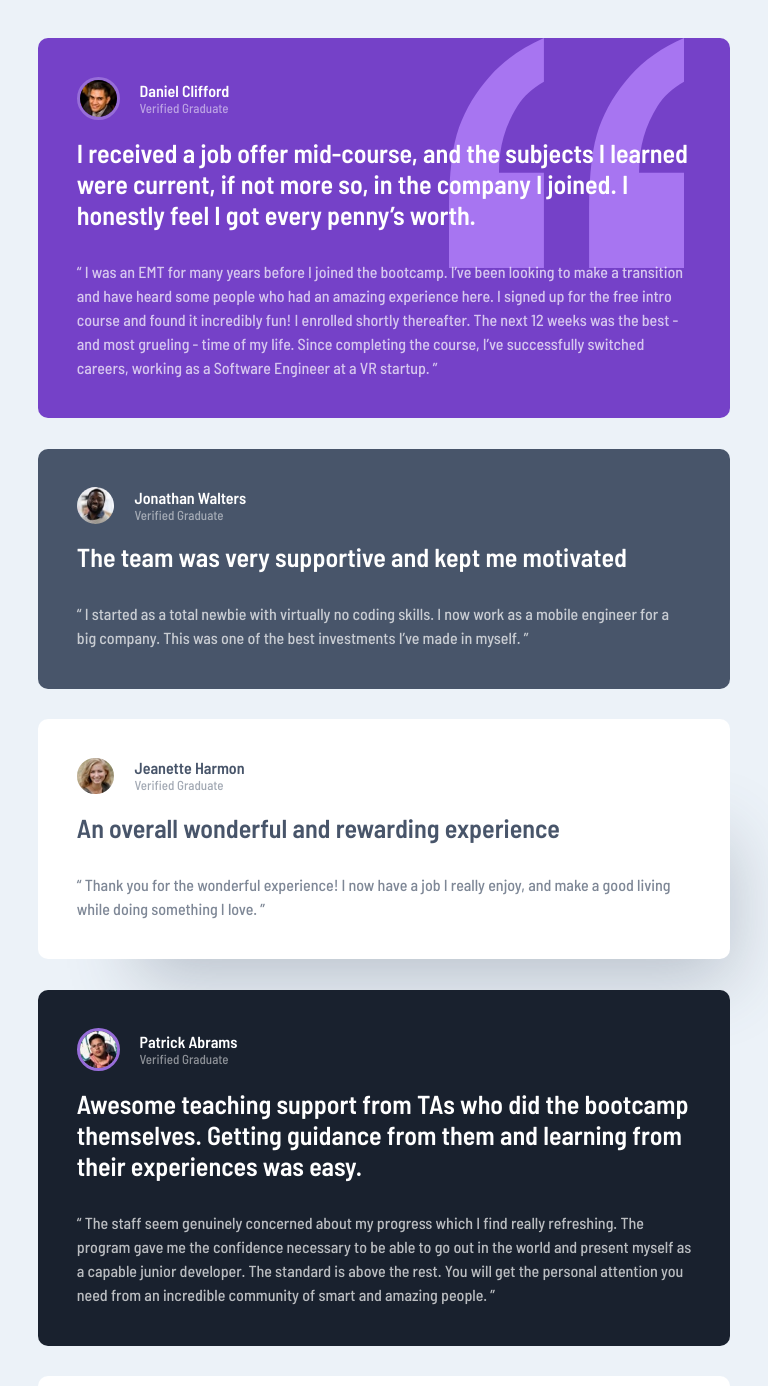
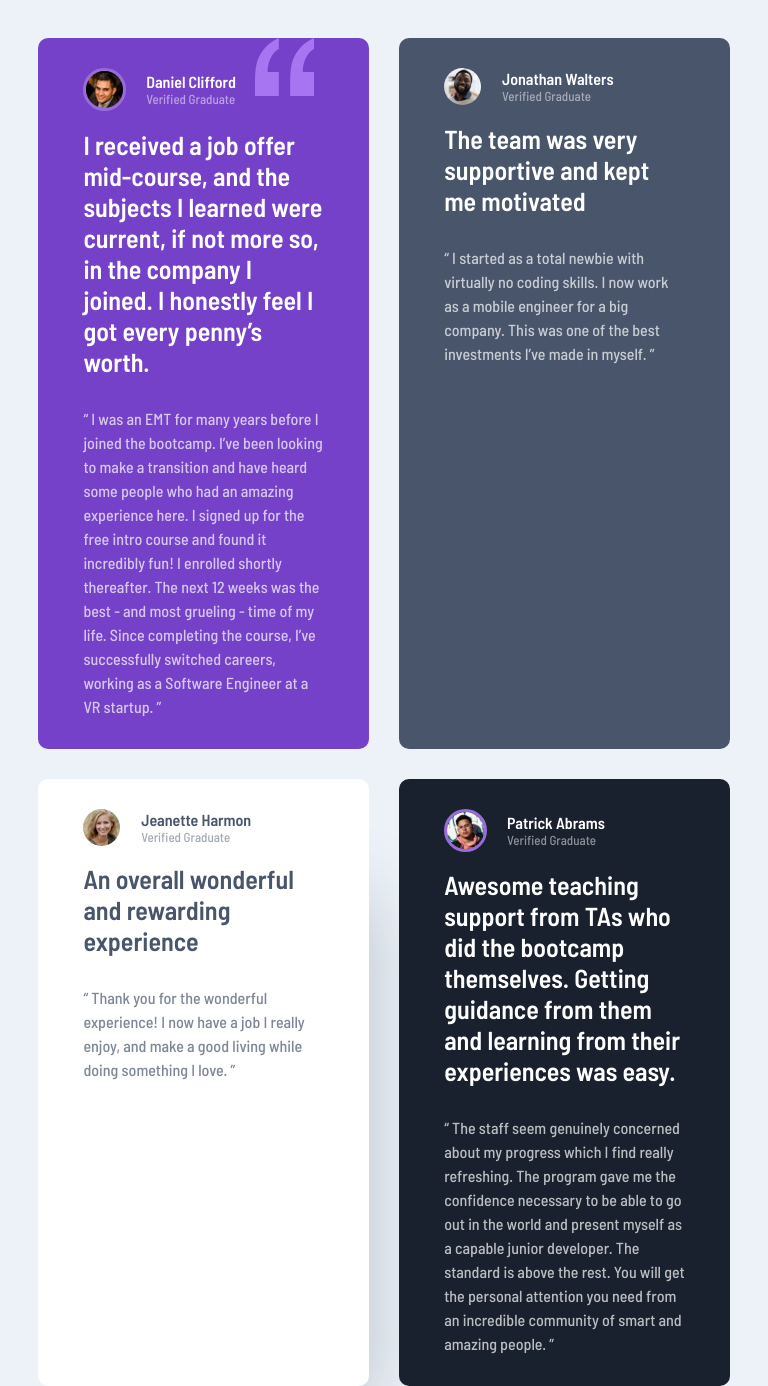
Before and after one commit to StefaniaPaduraru/testimonials-grid-section-main, a plain HTML site: page index.html in a window 768 px wide. Shown: the top 1386 px of the page. Drawn offline with Linux system fonts and the light colour scheme.

Commit message:
updating-README-file

```diff
--- a/style.css
+++ b/style.css
@@ -16,8 +16,9 @@
 * {
   font-family: "Barlow Semi Condensed", sans-serif;
 }
+
 body {
-  font-size: 13px;
+  font-size: 0.813rem;
   background-color: var(--light-grayish-blue);
   display: flex;
   flex-direction: column;
@@ -25,9 +26,11 @@ body {
   align-items: center;
   min-height: 100vh;
 }
+
 h1 {
   margin-bottom: 30px;
 }
+
 h3 {
   opacity: 70%;
   line-height: 1.5;
@@ -35,80 +38,115 @@ h3 {
   margin: 0px;
   font-size: 1rem;
 }
+
 h4 {
   opacity: 50%;
   margin: 0px;
   font-weight: 500;
 }
+
 h2 {
   font-size: 1rem;
   margin: 0px;
 }
+
 .item-1 {
   background-color: var(--moderate-violet);
   color: var(--white);
   background-image: url("./images/bg-pattern-quotation.svg");
   background-repeat: no-repeat;
   background-position-x: 80%;
-  background-size: 18%
+  background-size: 18%;
 }
+
 .item-2 {
   background-color: var(--very-dark-grayish-blue);
   color: var(--white);
 }
+
 .item-3 {
   background-color: var(--white);
   color: var(--very-dark-grayish-blue);
-  box-shadow: 50px 70px 70px -50px hsla(217, 19%, 35%, 0.312);
+  box-shadow: 3.125rem 4.375rem 4.375rem -3.125rem hsla(217, 19%, 35%, 0.312);
 }
+
 .item-4 {
   background-color: var(--very-dark-blackish-blue);
   color: var(--white);
 }
+
 .item-5 {
   background-color: var(--white);
   color: var(--very-dark-grayish-blue);
-  box-shadow: 50px 70px 70px -50px hsla(217, 19%, 35%, 0.312);
+  box-shadow: 3.125rem 4.375rem 4.375rem -3.125rem hsla(217, 19%, 35%, 0.312);
 }
+
 .item {
-    padding: 30px 45px;
-    border-radius: 10px;
+  padding: 1.875rem 2.813rem;
+  border-radius: 0.625rem;
 }
-.picture{
-    border-radius: 30px;
-    margin-right: 21px;
+
+.picture {
+  border-radius: 1.875rem;
+  margin-right: 1.313rem;
   width: 2.3rem;
 }
-.picture1{
-    border-radius: 30px;
-    margin-right: 20px;
+
+.picture1 {
+  border-radius: 1.875rem;
+  margin-right: 1.25rem;
   width: 2.3rem;
-    border: 3px solid hsl(263, 59%, 64%);
+  border: 0.188rem solid hsl(263, 59%, 64%);
 }
-.container{
-    display:flex;
+
+.container {
+  display: flex;
   align-items: center;
 }
 
-@media screen and (max-width: 800px) {
+/* Phones */
+@media only screen and (max-width: 600px) {
   .grid-container {
     display: block;
   }
   .item {
     margin: 1.9rem;
-    padding: 2.4rem;
-    border-radius: 10px;
-    justify-self: stretch;
-  }
-  .item-1{
-    background-image: url("./images/bg-pattern-quotation.svg");
-    background-repeat: no-repeat;
-    background-position-x: 90%;
-    background-size: 34%
   }
 }
 
-@media only screen and (min-width: 800px) {
+/* Tablets and large phones */
+@media only screen and (min-width: 600px) and (max-width: 992px) {
+  .grid-container {
+    display: grid;
+    gap: 1.9rem;
+    grid-template-rows: auto auto auto;
+    grid-template-columns: 1fr 1fr;
+    margin: 1.9rem;
+  }
+  .item-1 {
+    grid-column: 1;
+    grid-row: 1;
+  }
+  .item-2 {
+    grid-column: 2;
+    grid-row: 1;
+  }
+  .item-3 {
+    grid-column: 1;
+    grid-row: 2;
+  }
+  .item-4 {
+    grid-column: 2;
+    grid-row: 2;
+  }
+  .item-5 {
+    grid-column: 1 / span 2;
+    grid-row: 3;
+  }
+}
+
+/* Laptops/Desktops */
+@media only screen and (min-width: 992px) {
   .grid-container {
     display: grid;
     gap: 1.9rem;
@@ -135,5 +173,4 @@ font-size: 1rem;
     grid-column: 5;
     grid-row: 1 / span 2;
   }
-
 }
```
Also changed, not shown: index.html (+0 -1 lines), desktop_solution.png (added), 2 other files. Lines whose indentation alone changed are shown as unchanged.
